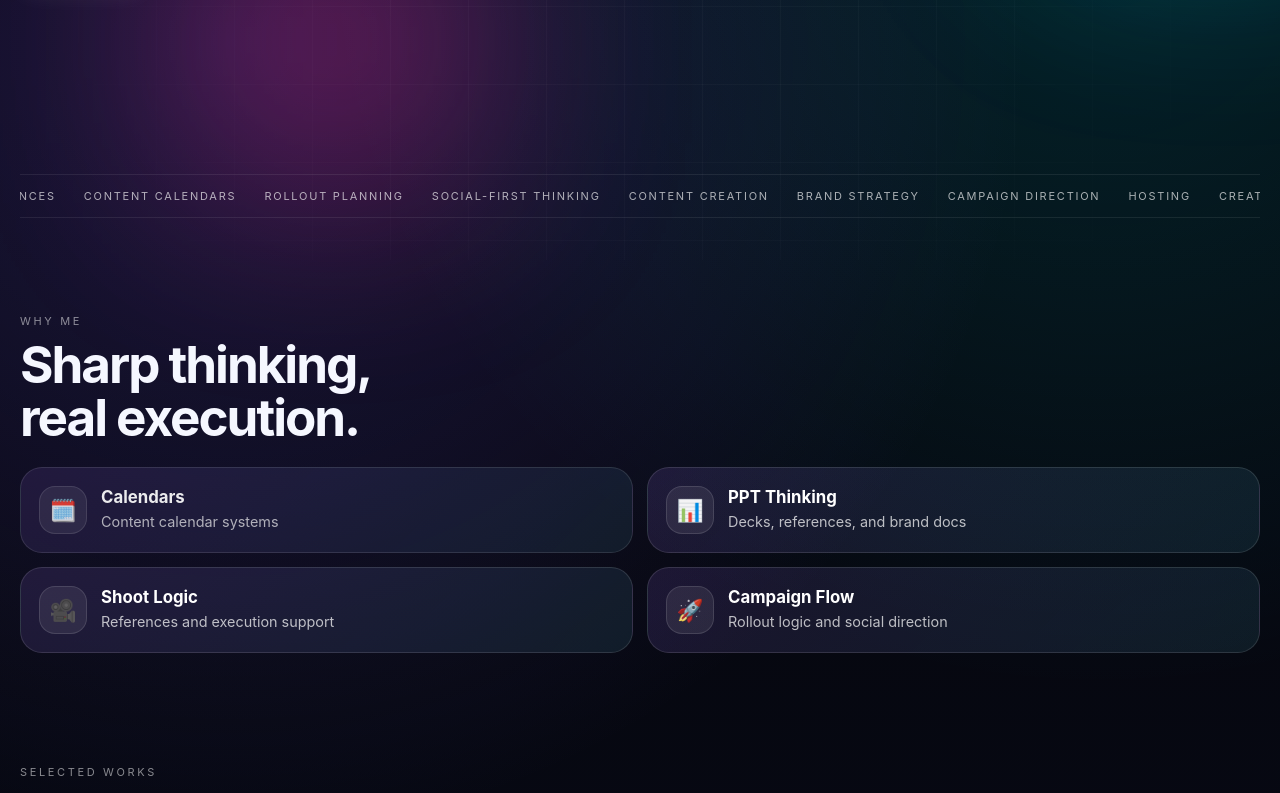
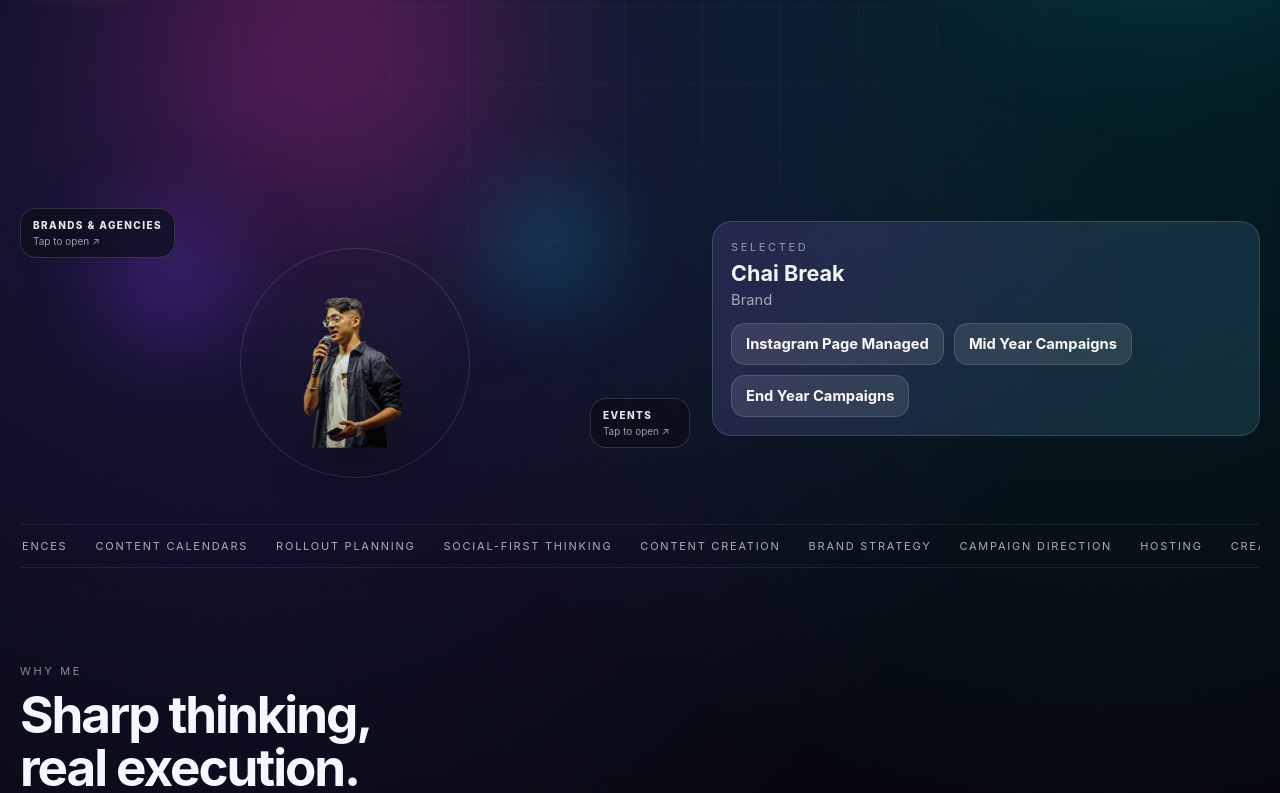
Before and after one commit to Abhishek-7-de/abhishek-portfolio, a React (Vite) app: page / in a window 1280 px wide. Shown: the part 540-1333 px from the top of the page. Built offline with nearby package versions, Linux system fonts and the light colour scheme.

Commit message:
Force mobile hero with inline styles

```diff
--- a/src/sections/Hero.jsx
+++ b/src/sections/Hero.jsx
@@ -11,7 +11,6 @@
   const visibleVideos = topStripVideos.filter(
     (video) => !brokenVideos.includes(video.id)
   );
-
   const repeatedVideos =
     visibleVideos.length > 0 ? [...visibleVideos, ...visibleVideos] : [];
 
@@ -25,9 +24,7 @@
     if (window.innerWidth < 768) {
       requestAnimationFrame(() => {
         const panel = document.getElementById("hero-mobile-sheet");
-        if (panel) {
-          panel.scrollIntoView({ behavior: "smooth", block: "nearest" });
-        }
+        if (panel) panel.scrollIntoView({ behavior: "smooth", block: "nearest" });
       });
     }
   };
@@ -36,10 +33,12 @@
     setOpenTray((prev) => (prev === trayName ? null : trayName));
   };
 
+  const isMobile = typeof window !== "undefined" && window.innerWidth < 768;
+
   return (
     <section className="hero-v17">
 
-      {/* ── COPY (both mobile + desktop) ── */}
+      {/* ── COPY ── */}
       <div className="hero-copy hero-reveal hero-reveal-1">
         <p className="eyebrow hero-kicker">
           Brand strategist • content creator • host
@@ -59,19 +58,14 @@
         </div>
       </div>
 
-      {/* ── DESKTOP visual (cutout + clouds + side panel) ── */}
+      {/* ── DESKTOP visual (hidden on mobile via CSS class) ── */}
       <div className="hero-desktop-only hero-reveal hero-reveal-2">
         <div className="hero-visual-clean">
           <div className="hero-cutout-stage">
             <div className="hero-cutout-glow glow-1" />
             <div className="hero-cutout-glow glow-2" />
             <div className="hero-cutout-ring" />
-
-            <img
-              src={heroCutout}
-              alt="Abhishek De"
-              className="hero-cutout-image"
-            />
+            <img src={heroCutout} alt="Abhishek De" className="hero-cutout-image" />
 
             <div className="cloud cloud-brands">
               <div className="cloud-label-wrap">
@@ -81,18 +75,13 @@
               <div className="cloud-grid cloud-grid-horizontal">
                 {brandCloud.map((item, index) => (
                   <button
-                    key={item.id}
-                    type="button"
-                    className={`logo-chip clean-chip ${
-                      selectedItem.id === item.id ? "logo-chip-active" : ""
-                    } float-${(index % 4) + 1}`}
+                    key={item.id} type="button"
+                    className={`logo-chip clean-chip ${selectedItem.id === item.id ? "logo-chip-active" : ""} float-${(index % 4) + 1}`}
                     onClick={() => openItem(item)}
                   >
-                    {item.logo ? (
-                      <img src={item.logo} alt={item.name} className="logo-chip-img" />
-                    ) : (
-                      <span className="logo-chip-text">{item.name}</span>
-                    )}
+                    {item.logo
+                      ? <img src={item.logo} alt={item.name} className="logo-chip-img" />
+                      : <span className="logo-chip-text">{item.name}</span>}
                   </button>
                 ))}
               </div>
@@ -106,18 +95,13 @@
               <div className="cloud-grid">
                 {eventCloud.map((item, index) => (
                   <button
-                    key={item.id}
-                    type="button"
-                    className={`logo-chip clean-chip ${
-                      selectedItem.id === item.id ? "logo-chip-active" : ""
-                    } float-${((index + 1) % 4) + 1}`}
+                    key={item.id} type="button"
+                    className={`logo-chip clean-chip ${selectedItem.id === item.id ? "logo-chip-active" : ""} float-${((index + 1) % 4) + 1}`}
                     onClick={() => openItem(item)}
                   >
-                    {item.logo ? (
-                      <img src={item.logo} alt={item.name} className="logo-chip-img" />
-                    ) : (
-                      <span className="logo-chip-text">{item.name}</span>
-                    )}
+                    {item.logo
+                      ? <img src={item.logo} alt={item.name} className="logo-chip-img" />
+                      : <span className="logo-chip-text">{item.name}</span>}
                   </button>
                 ))}
               </div>
@@ -133,127 +117,112 @@
             {selectedItem.links.length > 0 ? (
               <div className="hero-link-list">
                 {selectedItem.links.map((link) => (
-                  <a
-                    key={link.label}
-                    href={link.href}
-                    target="_blank"
-                    rel="noreferrer"
-                    className="hero-link-btn"
-                  >
+                  <a key={link.label} href={link.href} target="_blank" rel="noreferrer" className="hero-link-btn">
                     {link.label}
                   </a>
                 ))}
               </div>
             ) : (
-              <p className="hero-empty-note">
-                Links for this will be added here later.
-              </p>
+              <p className="hero-empty-note">Links for this will be added here later.</p>
             )}
           </div>
         </div>
       </div>
 
-      {/* ── MOBILE visual (cutout + mini-cloud buttons) ── */}
-      <div className="hero-mobile-only hero-mobile-visual hero-reveal hero-reveal-3">
-        <div className="hero-mobile-cutout-wrap">
-          {/* glows */}
-          <div className="hero-mobile-glow hero-mobile-glow-1" />
-          <div className="hero-mobile-glow hero-mobile-glow-2" />
+      {/* ══════════════════════════════════════════════════
+          MOBILE VISUAL — 100% inline styles, zero CSS dependency
+      ══════════════════════════════════════════════════ */}
+      <div
+        className="hero-reveal hero-reveal-3"
+        style={{ display: "block", position: "relative", width: "100%", height: "320px", marginTop: "8px" }}
+      >
+        {/* glow 1 */}
+        <div style={{ position: "absolute", borderRadius: "999px", filter: "blur(44px)", opacity: 0.8, zIndex: 0, width: "140px", height: "140px", background: "rgba(124,58,237,0.36)", left: "12%", top: "40px" }} />
+        {/* glow 2 */}
+        <div style={{ position: "absolute", borderRadius: "999px", filter: "blur(44px)", opacity: 0.8, zIndex: 0, width: "120px", height: "120px", background: "rgba(0,212,255,0.26)", right: "12%", top: "20px" }} />
         {/* ring */}
-          <div className="hero-mobile-ring" />
+        <div style={{ position: "absolute", width: "230px", height: "230px", borderRadius: "999px", border: "1px solid rgba(255,255,255,0.12)", background: "radial-gradient(circle at center,rgba(255,255,255,0.04),transparent 70%)", bottom: "10px", left: "50%", transform: "translateX(-50%)", zIndex: 0 }} />
 
-          {/* cutout photo */}
+        {/* ★ THE PHOTO ★ */}
         <img
           src={heroCutout}
           alt="Abhishek De"
-            className="hero-mobile-cutout"
+          style={{
+            display: "block",
+            visibility: "visible",
+            opacity: 1,
+            position: "absolute",
+            bottom: 0,
+            left: "50%",
+            transform: "translateX(-50%)",
+            width: "200px",
+            height: "auto",
+            objectFit: "contain",
+            zIndex: 2,
+            filter: "drop-shadow(0 14px 24px rgba(0,0,0,0.3))",
+            pointerEvents: "none",
+          }}
         />
 
-          {/* brand chip */}
+        {/* Brands button */}
         <button
           type="button"
-            className="hero-mini-cloud mini-cloud-brands"
           onClick={() => toggleTray("brands")}
+          style={{ position: "absolute", zIndex: 3, left: 0, top: "40px", display: "flex", flexDirection: "column", gap: "4px", padding: "10px 12px", borderRadius: "16px", border: "1px solid rgba(255,255,255,0.14)", background: "rgba(10,14,24,0.72)", backdropFilter: "blur(16px)", textAlign: "left", minWidth: "126px", cursor: "pointer" }}
         >
-            <span className="mini-cloud-title">Brands & Agencies</span>
-            <span className="mini-cloud-sub">Tap to open ↗</span>
+          <span style={{ fontSize: "10px", fontWeight: 800, letterSpacing: "0.14em", textTransform: "uppercase", color: "rgba(255,255,255,0.9)" }}>Brands & Agencies</span>
+          <span style={{ fontSize: "10px", color: "rgba(255,255,255,0.6)" }}>Tap to open ↗</span>
         </button>
 
-          {/* events chip */}
+        {/* Events button */}
         <button
           type="button"
-            className="hero-mini-cloud mini-cloud-events"
           onClick={() => toggleTray("events")}
+          style={{ position: "absolute", zIndex: 3, right: 0, bottom: "40px", display: "flex", flexDirection: "column", gap: "4px", padding: "10px 12px", borderRadius: "16px", border: "1px solid rgba(255,255,255,0.14)", background: "rgba(10,14,24,0.72)", backdropFilter: "blur(16px)", textAlign: "left", minWidth: "100px", cursor: "pointer" }}
         >
-            <span className="mini-cloud-title">Events</span>
-            <span className="mini-cloud-sub">Tap to open ↗</span>
+          <span style={{ fontSize: "10px", fontWeight: 800, letterSpacing: "0.14em", textTransform: "uppercase", color: "rgba(255,255,255,0.9)" }}>Events</span>
+          <span style={{ fontSize: "10px", color: "rgba(255,255,255,0.6)" }}>Tap to open ↗</span>
         </button>
 
-          {/* brand picker tray */}
+        {/* Brand picker */}
         {openTray === "brands" && (
-            <div className="hero-mini-picker picker-brands">
+          <div style={{ position: "absolute", zIndex: 4, left: 0, top: "110px", display: "flex", flexDirection: "column", gap: "8px", padding: "10px", width: "148px", borderRadius: "16px", border: "1px solid rgba(255,255,255,0.14)", background: "rgba(10,14,24,0.92)", backdropFilter: "blur(18px)" }}>
             {brandCloud.map((item) => (
-                <button
-                  key={item.id}
-                  type="button"
-                  className={`hero-picker-item ${
-                    selectedItem.id === item.id ? "hero-picker-item-active" : ""
-                  }`}
-                  onClick={() => openItem(item)}
-                >
+              <button key={item.id} type="button" onClick={() => openItem(item)}
+                style={{ width: "100%", textAlign: "left", padding: "10px 12px", borderRadius: "12px", border: selectedItem.id === item.id ? "1px solid rgba(255,255,255,0.22)" : "1px solid rgba(255,255,255,0.12)", background: selectedItem.id === item.id ? "rgba(255,255,255,0.14)" : "rgba(255,255,255,0.06)", color: "rgba(255,255,255,0.95)", fontSize: "0.82rem", fontWeight: 700, cursor: "pointer" }}>
                 {item.name}
               </button>
             ))}
           </div>
         )}
 
-          {/* events picker tray */}
+        {/* Events picker */}
         {openTray === "events" && (
-            <div className="hero-mini-picker picker-events">
+          <div style={{ position: "absolute", zIndex: 4, right: 0, bottom: "110px", display: "flex", flexDirection: "column", gap: "8px", padding: "10px", width: "148px", borderRadius: "16px", border: "1px solid rgba(255,255,255,0.14)", background: "rgba(10,14,24,0.92)", backdropFilter: "blur(18px)" }}>
             {eventCloud.map((item) => (
-                <button
-                  key={item.id}
-                  type="button"
-                  className={`hero-picker-item ${
-                    selectedItem.id === item.id ? "hero-picker-item-active" : ""
-                  }`}
-                  onClick={() => openItem(item)}
-                >
+              <button key={item.id} type="button" onClick={() => openItem(item)}
+                style={{ width: "100%", textAlign: "left", padding: "10px 12px", borderRadius: "12px", border: selectedItem.id === item.id ? "1px solid rgba(255,255,255,0.22)" : "1px solid rgba(255,255,255,0.12)", background: selectedItem.id === item.id ? "rgba(255,255,255,0.14)" : "rgba(255,255,255,0.06)", color: "rgba(255,255,255,0.95)", fontSize: "0.82rem", fontWeight: 700, cursor: "pointer" }}>
                 {item.name}
               </button>
             ))}
           </div>
         )}
       </div>
-      </div>
 
       {/* ── MOBILE selected panel ── */}
-      <div
-        id="hero-mobile-sheet"
-        className="hero-mobile-only hero-mobile-sheet hero-reveal hero-reveal-4"
-      >
-        <div className="hero-action-panel mobile-panel">
+      <div id="hero-mobile-sheet" className="hero-reveal hero-reveal-4" style={{ display: "block", marginTop: "10px" }}>
+        <div className="hero-action-panel">
           <p className="eyebrow">Selected</p>
           <h3 className="hero-action-title">{selectedItem.name}</h3>
           <p className="hero-action-kind">{selectedItem.kind}</p>
           {selectedItem.links.length > 0 ? (
             <div className="hero-link-list">
               {selectedItem.links.map((link) => (
-                <a
-                  key={link.label}
-                  href={link.href}
-                  target="_blank"
-                  rel="noreferrer"
-                  className="hero-link-btn"
-                >
-                  {link.label}
-                </a>
+                <a key={link.label} href={link.href} target="_blank" rel="noreferrer" className="hero-link-btn">{link.label}</a>
               ))}
             </div>
           ) : (
-            <p className="hero-empty-note">
-              Links for this will be added here later.
-            </p>
+            <p className="hero-empty-note">Links for this will be added here later.</p>
           )}
         </div>
       </div>
@@ -264,25 +233,13 @@
           <div className="hero-video-strip single-strip">
             <div className="hero-video-track track-left">
               {repeatedVideos.map((video, index) => (
-                <div
-                  className="hero-video-panel video-square"
-                  key={`${video.id}-${index}`}
-                >
-                  <video
-                    className="hero-strip-video"
-                    autoPlay
-                    muted
-                    loop
-                    playsInline
-                    preload="metadata"
-                    onError={() => handleVideoError(video.id)}
-                  >
+                <div className="hero-video-panel video-square" key={`${video.id}-${index}`}>
+                  <video className="hero-strip-video" autoPlay muted loop playsInline preload="metadata" onError={() => handleVideoError(video.id)}>
                     <source src={video.src} type="video/mp4" />
                   </video>
                 </div>
               ))}
             </div>
-
             <div className="reactions-layer" aria-hidden="true">
               <span className="reaction-chip rc-1">♥ 2.4K</span>
               <span className="reaction-chip rc-2">↗ Share</span>
```
Lines whose indentation alone changed are shown as unchanged.
